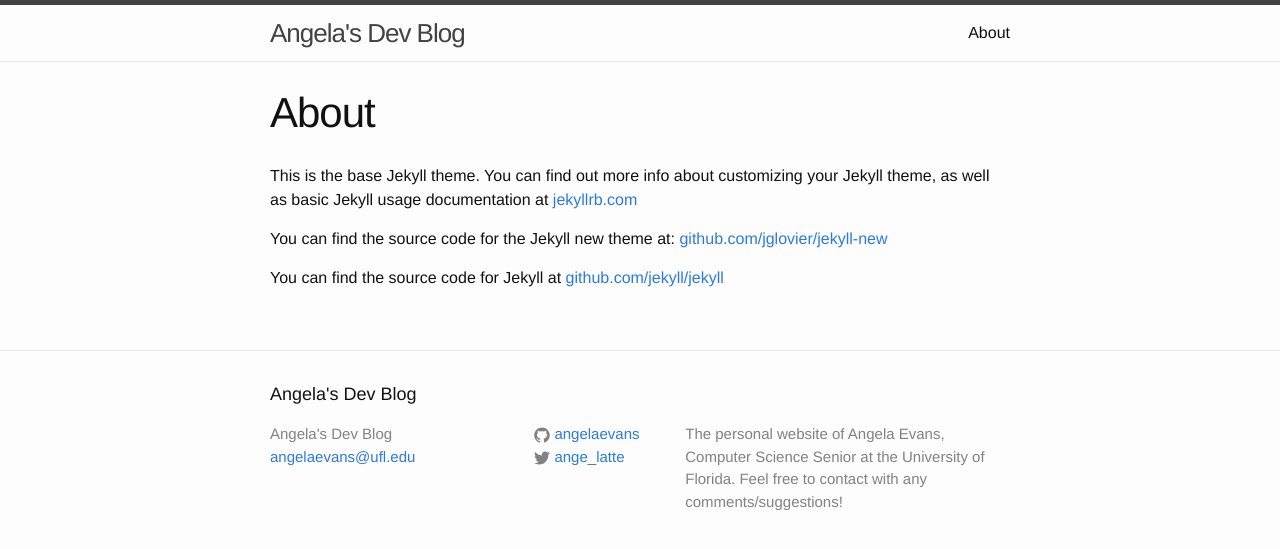
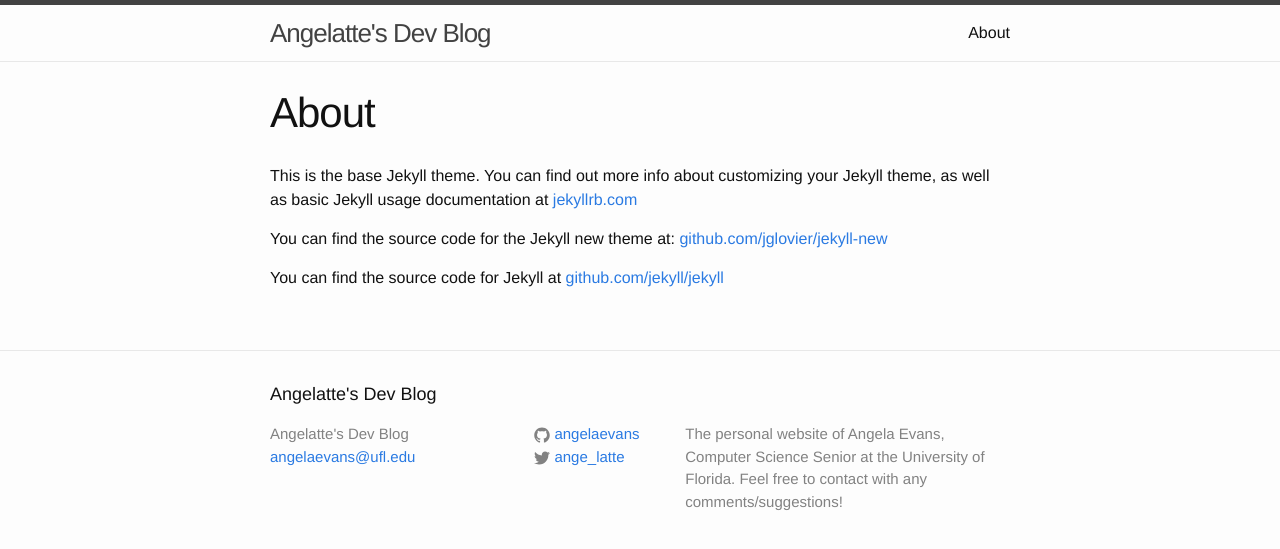
Before and after one commit to angelaevans/angelaevans.github.io, a Jekyll site: the page built from about.md, in a window 1280 px wide. Shown: the top 549 px of the page. Built offline with Jekyll 4.4.1, drawn with Linux system fonts in a browser that asks for light colours.

Commit message:
Fixing stuffz

```diff
--- a/_config.yml
+++ b/_config.yml
@@ -1,5 +1,5 @@
 # Site settings
-title: Angela's Dev Blog
+title: Angelatte's Dev Blog
 email: angelaevans@ufl.edu
 description: > # this means to ignore newlines until "baseurl:"
   The personal website of Angela Evans, Computer Science Senior at the University of Florida. Feel free to contact with any comments/suggestions!
```
